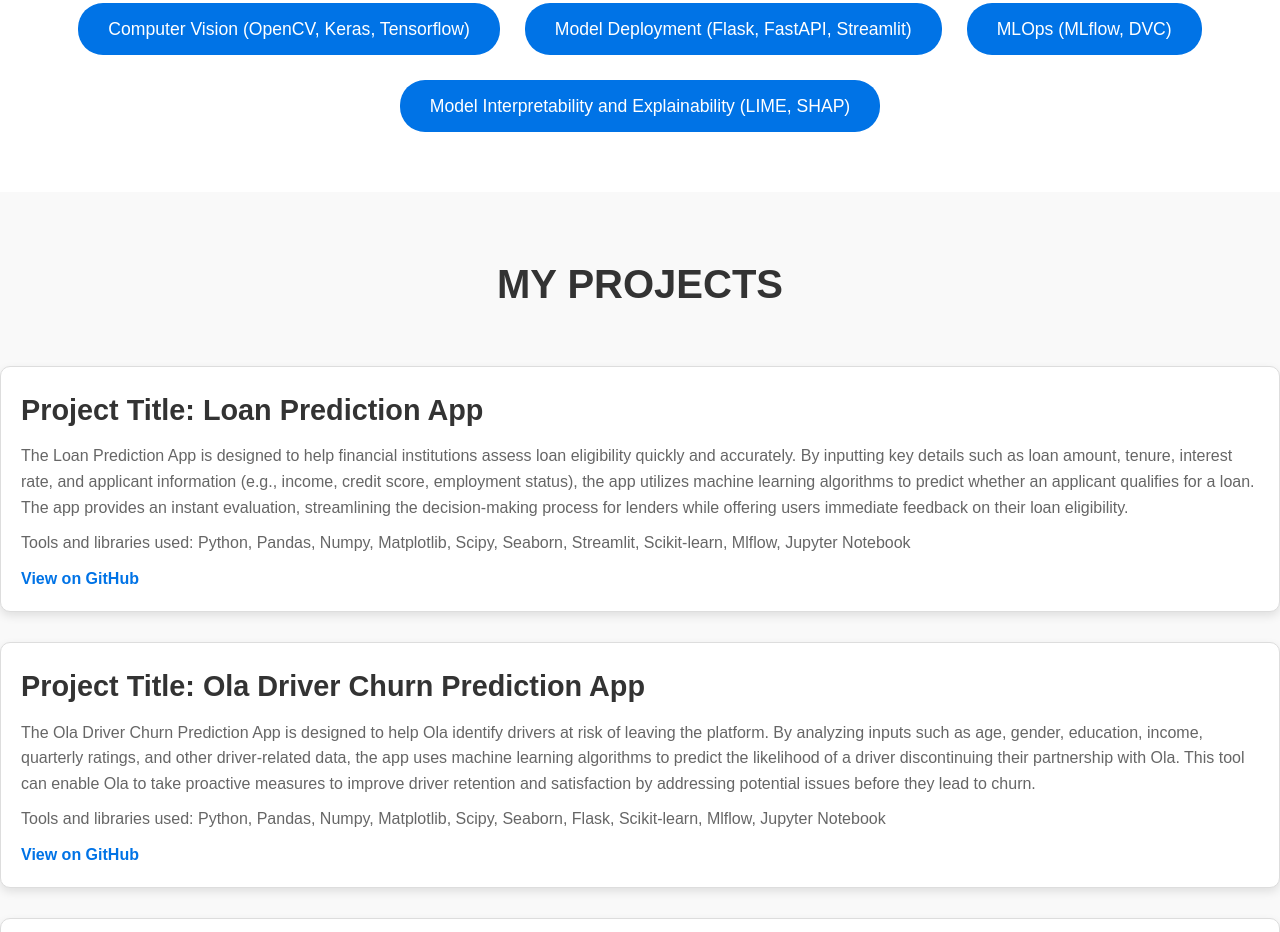
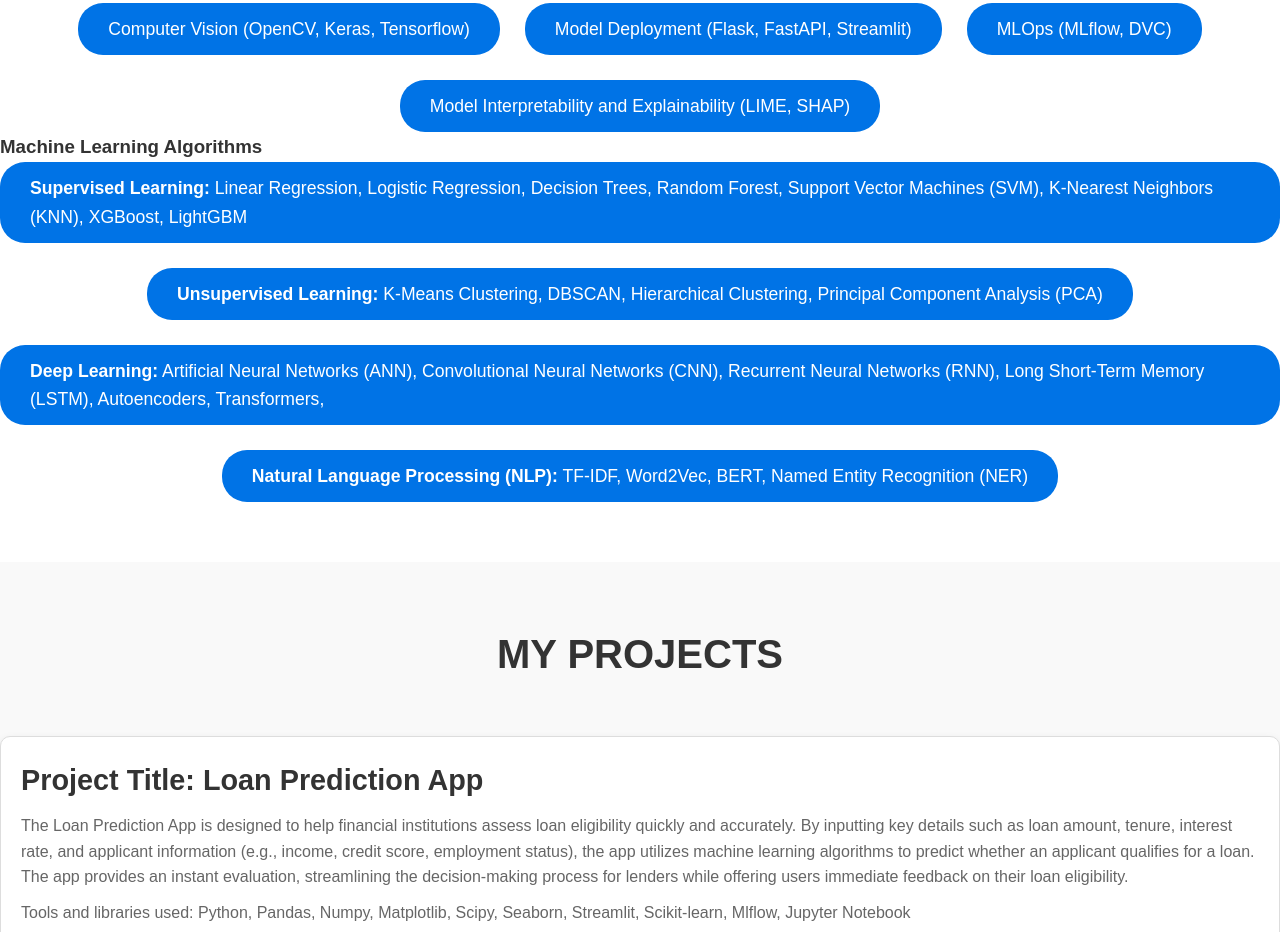
Before and after one commit to Sail2304/portfolio, a plain HTML site: page index.html in a window 1280 px wide. Shown: the part 837-1769 px from the top of the page. Drawn offline with Linux system fonts and the light colour scheme.

Commit message:
added ml algorithms section

```diff
--- a/index.html
+++ b/index.html
@@ -43,6 +43,14 @@
                 <li>MLOps (MLflow, DVC)</li>
                 <li>Model Interpretability and Explainability (LIME, SHAP)</li>
                 <!-- Add more skills as needed -->
+            </ul>
+            <!-- Machine Learning Algorithms Section -->
+            <h3>Machine Learning Algorithms</h3>
+            <ul>
+                <li><strong>Supervised Learning:</strong> Linear Regression, Logistic Regression, Decision Trees, Random Forest, Support Vector Machines (SVM), K-Nearest Neighbors (KNN), XGBoost, LightGBM</li>
+                <li><strong>Unsupervised Learning:</strong> K-Means Clustering, DBSCAN, Hierarchical Clustering, Principal Component Analysis (PCA)</li>
+                <li><strong>Deep Learning:</strong> Artificial Neural Networks (ANN), Convolutional Neural Networks (CNN), Recurrent Neural Networks (RNN), Long Short-Term Memory (LSTM), Autoencoders, Transformers, </li>
+                <li><strong>Natural Language Processing (NLP):</strong> TF-IDF, Word2Vec, BERT, Named Entity Recognition (NER)</li>
             </ul>
         </div>
     </section>
```
